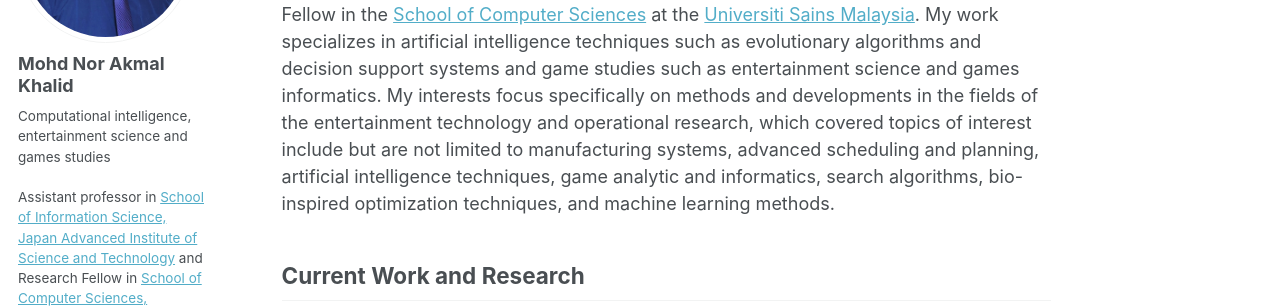
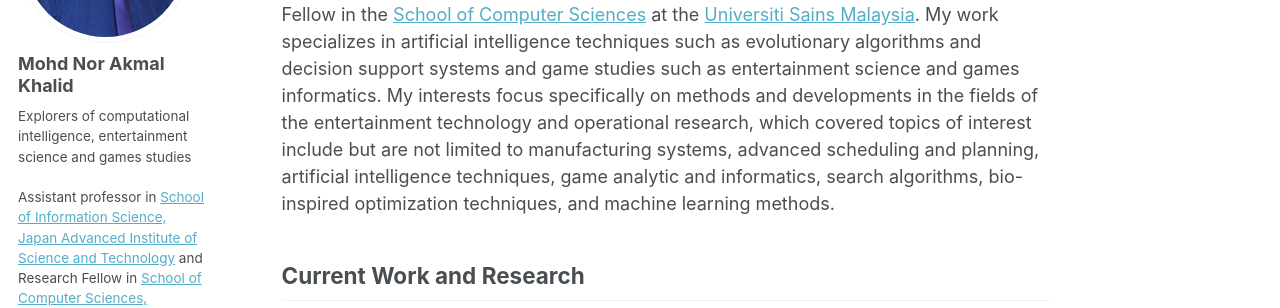
Before and after one commit to akmalkhalid/cv, a Jekyll site: the page built from _pages/about.md, in a window 1280 px wide. Shown: the part 250-558 px from the top of the page. Built offline with Jekyll 4.4.1, drawn with Linux system fonts in a browser that asks for light colours; some web fonts are replaced.

Commit message:
Update _config.yml

```diff
--- a/_config.yml
+++ b/_config.yml
@@ -84,7 +84,7 @@ analytics:
 author:
   name             : "Mohd Nor Akmal Khalid"
   avatar           : "profile.png"
-  bio              : "Computational intelligence, entertainment science and games studies<br><br>Assistant professor in <a href='https://www.jaist.ac.jp' target='_blank'>School of Information Science, Japan Advanced Institute of Science and Technology</a> and Research Fellow in <a href='https://cs.usm.my' target='_blank'>School of Computer Sciences, University of Science Malaysia</a>"
+  bio              : "Explorers of computational intelligence, entertainment science and games studies<br><br>Assistant professor in <a href='https://www.jaist.ac.jp' target='_blank'>School of Information Science, Japan Advanced Institute of Science and Technology</a> and Research Fellow in <a href='https://cs.usm.my' target='_blank'>School of Computer Sciences, University of Science Malaysia</a>"
   location         : "Ishikawa, Japan"
   employer         :
   pubmed           :
```
